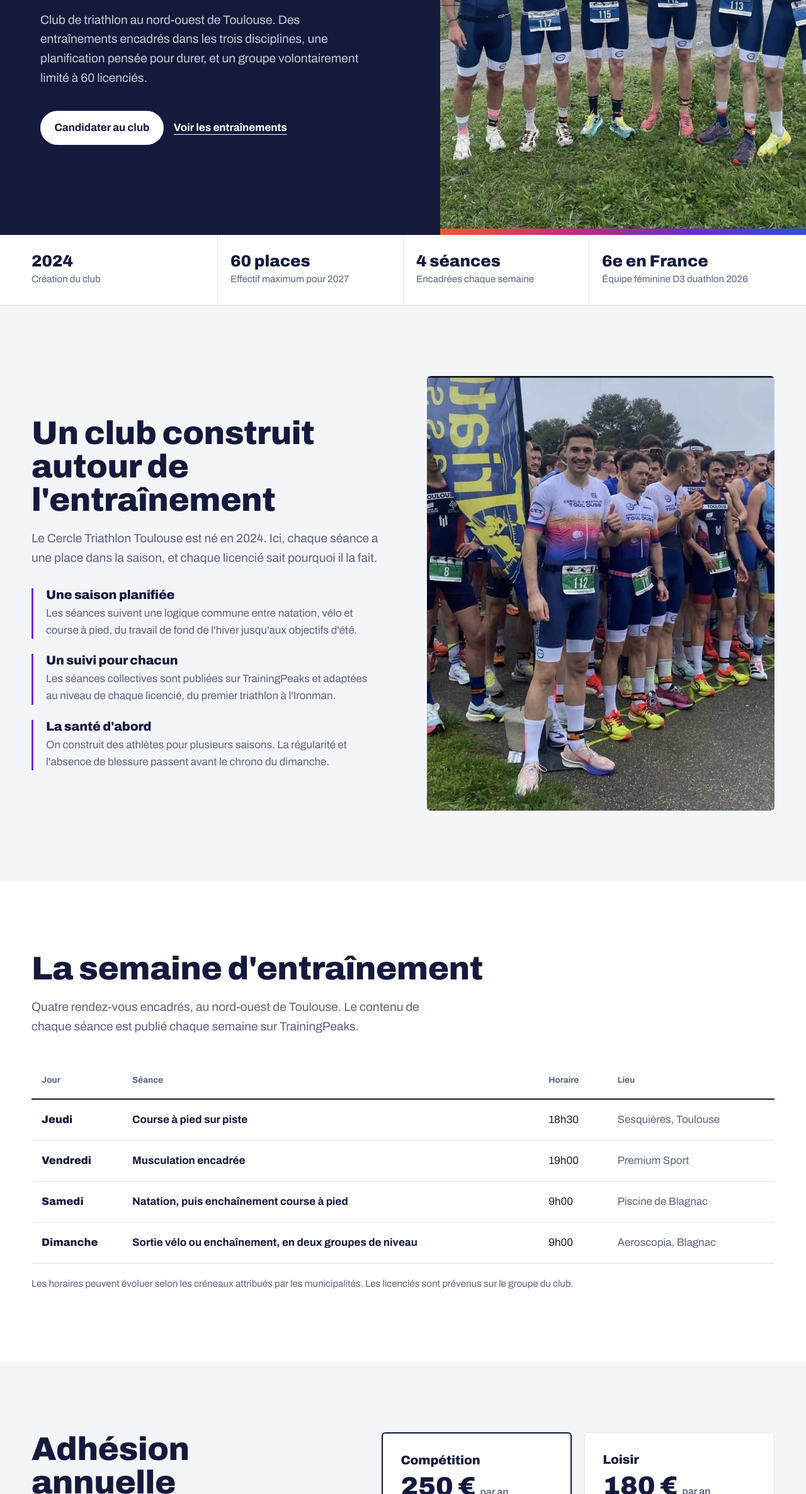
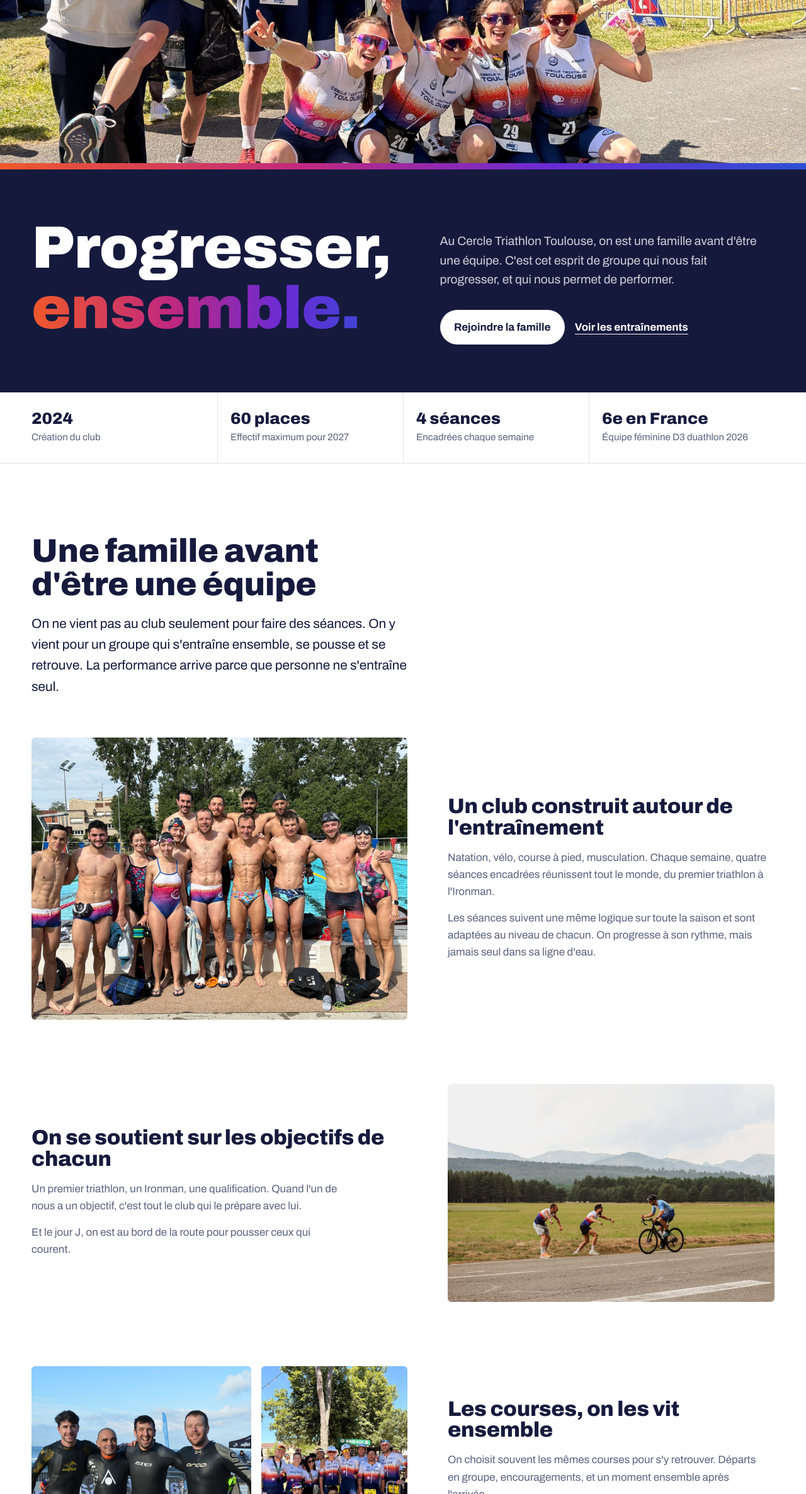
Before and after one commit to nicolasquenette14-code/site-cercle-triathlon-toulouse, a plain HTML site: page index.html in a window 1280 px wide. Shown: the part 428-2800 px from the top of the page at 63% size. Drawn offline with Linux system fonts and the light colour scheme.

Commit message:
Accueil centré sur l'esprit de famille, nouvelles photos du club
Co-Authored-By: Claude Opus 5.5 <noreply@anthropic.com>
Claude-Session: https://claude.ai/code/session_012n1oDLAv5x8iZVCaaB6nNc

```diff
--- a/index.html
+++ b/index.html
@@ -4,7 +4,7 @@
 <meta charset="UTF-8">
 <meta name="viewport" content="width=device-width, initial-scale=1">
 <title>Cercle Triathlon Toulouse | Club de triathlon à Toulouse et Blagnac</title>
-<meta name="description" content="Club de triathlon au nord-ouest de Toulouse. Natation, vélo, course à pied et musculation encadrés, équipe féminine en D3, 60 licenciés maximum. Candidatures ouvertes.">
+<meta name="description" content="Club de triathlon au nord-ouest de Toulouse, un groupe soudé avant tout. Natation, vélo, course à pied et musculation encadrés, équipe féminine en D3, 60 licenciés maximum.">
 <link rel="canonical" href="https://cercletriathlontoulouse.fr/">
 <meta name="robots" content="index, follow">
 <meta name="theme-color" content="#151a3d">
@@ -13,7 +13,7 @@
 <meta property="og:locale" content="fr_FR">
 <meta property="og:site_name" content="Cercle Triathlon Toulouse">
 <meta property="og:title" content="Cercle Triathlon Toulouse, club de triathlon à Toulouse">
-<meta property="og:description" content="Entraînements encadrés dans les trois disciplines, équipe féminine en D3, effectif limité à 60 licenciés.">
+<meta property="og:description" content="Un club de triathlon où l'on s'entraîne, se soutient et court ensemble. Effectif limité à 60 licenciés.">
 <meta property="og:url" content="https://cercletriathlontoulouse.fr/">
 <meta property="og:image" content="https://cercletriathlontoulouse.fr/images/partage.jpg">
 <meta property="og:image:width" content="1200">
@@ -26,7 +26,7 @@
 <link rel="preconnect" href="https://fonts.googleapis.com">
 <link rel="preconnect" href="https://fonts.gstatic.com" crossorigin>
 <link href="https://fonts.googleapis.com/css2?family=Archivo:wdth,wght@62..125,400..900&display=swap" rel="stylesheet">
-<link rel="preload" as="image" href="images/galerie-2.jpg">
+<link rel="preload" as="image" href="images/accueil.jpg">
 
 <script type="application/ld+json">
 {
@@ -92,18 +92,38 @@ h3 { font-size: 1.25rem; }
 .bouton.clair:hover { background: var(--orange); color: var(--blanc); }
 .menu-bouton { display: none; background: none; border: 1px solid var(--filet); border-radius: 8px; padding: .5rem .75rem; font: inherit; font-weight: 700; cursor: pointer; color: var(--encre); }
 
-/* Accueil */
-.accueil { background: var(--encre); color: var(--blanc); display: grid; grid-template-columns: 1.05fr 1fr; min-height: calc(100svh - 72px); }
-.accueil-texte { padding: clamp(3rem, 7vw, 6.5rem) clamp(1.5rem, 5vw, 5rem); display: flex; flex-direction: column; justify-content: center; }
-.accueil h1 { font-size: clamp(3rem, 7.4vw, 6.4rem); font-weight: 900; margin-bottom: 1.75rem; }
+/* Accueil, photo pleine largeur puis titre */
+.accueil-photo { position: relative; height: min(78svh, 820px); min-height: 380px; background: var(--encre); }
+.accueil-photo img { width: 100%; height: 100%; object-fit: cover; object-position: 50% 40%; }
+.accueil-photo::after { content: ""; position: absolute; inset: auto 0 0 0; height: 10px; background: var(--bande); }
+.accueil { background: var(--encre); color: var(--blanc); }
+.accueil .enveloppe { display: grid; grid-template-columns: 1.1fr 1fr; gap: clamp(2rem, 5vw, 4rem); align-items: end; padding: clamp(3rem, 6vw, 5rem) 0; }
+.accueil h1 { font-size: clamp(3rem, 7.4vw, 6.4rem); font-weight: 900; }
 .accueil h1 .ligne { display: block; }
 .accueil h1 .ligne + .ligne { background: var(--bande); -webkit-background-clip: text; background-clip: text; color: transparent; padding-bottom: .08em; }
-.accueil p { font-size: 1.2rem; color: rgba(255,255,255,.78); max-width: 46ch; margin-bottom: 2.25rem; }
+.accueil p { font-size: 1.2rem; color: rgba(255,255,255,.8); max-width: 46ch; margin-bottom: 2rem; }
 .accueil-actions { display: flex; gap: 1rem; flex-wrap: wrap; align-items: center; }
 .accueil-actions .lien { color: var(--blanc); font-weight: 700; text-underline-offset: 5px; }
-.accueil-photo { position: relative; overflow: hidden; }
-.accueil-photo img { width: 100%; height: 100%; object-fit: cover; object-position: 50% 35%; }
-.accueil-photo::after { content: ""; position: absolute; inset: auto 0 0 0; height: 10px; background: var(--bande); }
+
+/* Esprit de famille */
+.famille { background: var(--blanc); }
+.famille-tete { max-width: 62ch; margin-bottom: clamp(2.5rem, 5vw, 4rem); }
+.famille-tete .chapo { color: var(--encre); font-size: 1.3rem; }
+.recit { display: grid; grid-template-columns: 1.15fr 1fr; gap: clamp(2rem, 5vw, 4.5rem); align-items: center; }
+.recit + .recit { margin-top: clamp(4rem, 8vw, 6.5rem); }
+.recit.inverse > :first-child { order: 2; }
+.recit img { width: 100%; border-radius: 6px; object-fit: cover; }
+.recit h3 { font-size: clamp(1.5rem, 2.6vw, 2.1rem); margin-bottom: 1rem; }
+.recit p { color: var(--gris); max-width: 52ch; }
+.recit p + p { margin-top: .9rem; }
+.duo { display: grid; grid-template-columns: 1.5fr 1fr; gap: 1rem; align-items: stretch; }
+.duo img { height: 100%; aspect-ratio: auto; }
+.duo img:first-child { aspect-ratio: 3 / 2; }
+.duo img:last-child { aspect-ratio: 3 / 4; object-position: 50% 30%; }
+
+/* En images */
+.mosaique { display: grid; grid-template-columns: repeat(3, 1fr); gap: 1rem; }
+.mosaique img { width: 100%; aspect-ratio: 3 / 4; object-fit: cover; border-radius: 6px; }
 
 /* Repères */
 .reperes { background: var(--blanc); border-bottom: 1px solid var(--filet); }
@@ -146,7 +166,7 @@ section { padding: clamp(4rem, 9vw, 7rem) 0; }
 /* Équipe féminine */
 .feminines { background: var(--encre); color: var(--blanc); padding: 0; }
 .feminines-grille { display: grid; grid-template-columns: 1fr 1fr; }
-.feminines-photo img { width: 100%; height: 100%; object-fit: cover; object-position: 40% 50%; min-height: 420px; }
+.feminines-photo img { width: 100%; height: 100%; object-fit: cover; object-position: 50% 62%; min-height: 420px; max-height: 760px; }
 .feminines-texte { padding: clamp(3rem, 7vw, 6rem) clamp(1.5rem, 5vw, 5rem); display: flex; flex-direction: column; justify-content: center; }
 .feminines-texte p { color: rgba(255,255,255,.8); max-width: 50ch; }
 .palmares { list-style: none; margin-top: 2rem; display: grid; gap: .9rem; }
@@ -210,8 +230,11 @@ dialog .fermer { float: right; }
   .menu { display: none; position: absolute; top: 72px; left: 0; right: 0; background: var(--blanc); flex-direction: column; align-items: flex-start; padding: 1.5rem; gap: 1.1rem; border-bottom: 1px solid var(--filet); }
   .menu.ouvert { display: flex; }
   .menu-bouton { display: block; }
-  .accueil, .club, .adhesion, .feminines-grille, .candidature { grid-template-columns: 1fr; }
-  .accueil-photo { height: 52vh; order: -1; }
+  .accueil .enveloppe, .club, .adhesion, .feminines-grille, .candidature, .recit { grid-template-columns: 1fr; }
+  .recit.inverse > :first-child { order: 0; }
+  .accueil-photo { height: 46vh; }
+  .mosaique { grid-template-columns: 1fr 1fr; }
+  .mosaique img:last-child { grid-column: 1 / -1; aspect-ratio: 3 / 2; }
   .reperes ul { grid-template-columns: 1fr 1fr; }
   .reperes li { border-left: 0; padding-left: 0; border-top: 1px solid var(--filet); }
   .flux { grid-template-columns: repeat(2, 1fr); }
@@ -248,17 +271,20 @@ dialog .fermer { float: right; }
 
 <main id="haut">
 
+  <div class="accueil-photo">
+    <img src="images/accueil.jpg" alt="Les athlètes du Cercle Triathlon Toulouse réunis et souriants après une course" width="2048" height="1536" fetchpriority="high">
+  </div>
+
   <div class="accueil">
-    <div class="accueil-texte">
+    <div class="enveloppe">
       <h1><span class="ligne">Progresser,</span><span class="ligne">ensemble.</span></h1>
-      <p>Club de triathlon au nord-ouest de Toulouse. Des entraînements encadrés dans les trois disciplines, une planification pensée pour durer, et un groupe volontairement limité à 60 licenciés.</p>
-      <div class="accueil-actions">
-        <a class="bouton clair" href="#candidature">Candidater au club</a>
-        <a class="lien" href="#semaine">Voir les entraînements</a>
+      <div>
+        <p>Au Cercle Triathlon Toulouse, on est une famille avant d'être une équipe. C'est cet esprit de groupe qui nous fait progresser, et qui nous permet de performer.</p>
+        <div class="accueil-actions">
+          <a class="bouton clair" href="#candidature">Rejoindre la famille</a>
+          <a class="lien" href="#semaine">Voir les entraînements</a>
+        </div>
       </div>
-    </div>
-    <div class="accueil-photo">
-      <img src="images/galerie-2.jpg" alt="Six athlètes du Cercle Triathlon Toulouse en tenue du club après une course" width="1080" height="1079" fetchpriority="high">
     </div>
   </div>
 
@@ -271,28 +297,41 @@ dialog .fermer { float: right; }
     </ul>
   </div>
 
-  <section id="club">
-    <div class="enveloppe club">
-      <div>
-        <h2>Un club construit autour de l'entraînement</h2>
-        <p class="chapo">Le Cercle Triathlon Toulouse est né en 2024. Ici, chaque séance a une place dans la saison, et chaque licencié sait pourquoi il la fait.</p>
-        <ul class="principes">
-          <li>
-            <h3>Une saison planifiée</h3>
-            <p>Les séances suivent une logique commune entre natation, vélo et course à pied, du travail de fond de l'hiver jusqu'aux objectifs d'été.</p>
-          </li>
-          <li>
-            <h3>Un suivi pour chacun</h3>
-            <p>Les séances collectives sont publiées sur TrainingPeaks et adaptées au niveau de chaque licencié, du premier triathlon à l'Ironman.</p>
-          </li>
-          <li>
-            <h3>La santé d'abord</h3>
-            <p>On construit des athlètes pour plusieurs saisons. La régularité et l'absence de blessure passent avant le chrono du dimanche.</p>
-          </li>
-        </ul>
+  <section id="club" class="famille">
+    <div class="enveloppe">
+      <div class="famille-tete">
+        <h2>Une famille avant d'être une équipe</h2>
+        <p class="chapo">On ne vient pas au club seulement pour faire des séances. On y vient pour un groupe qui s'entraîne ensemble, se pousse et se retrouve. La performance arrive parce que personne ne s'entraîne seul.</p>
       </div>
-      <div class="club-photo">
-        <img src="images/galerie-4.jpg" alt="Athlètes du club alignés au départ d'une course" width="1080" height="1081" loading="lazy">
+
+      <div class="recit">
+        <img src="images/natation-groupe.jpg" alt="Le groupe du club au bord du bassin après une séance de natation" width="1800" height="1350" loading="lazy">
+        <div>
+          <h3>Un club construit autour de l'entraînement</h3>
+          <p>Natation, vélo, course à pied, musculation. Chaque semaine, quatre séances encadrées réunissent tout le monde, du premier triathlon à l'Ironman.</p>
+          <p>Les séances suivent une même logique sur toute la saison et sont adaptées au niveau de chacun. On progresse à son rythme, mais jamais seul dans sa ligne d'eau.</p>
+        </div>
+      </div>
+
+      <div class="recit inverse">
+        <img src="images/soutien.jpg" alt="Deux athlètes du club encouragent un coéquipier à vélo sur une route de montagne" width="1600" height="1066" loading="lazy">
+        <div>
+          <h3>On se soutient sur les objectifs de chacun</h3>
+          <p>Un premier triathlon, un Ironman, une qualification. Quand l'un de nous a un objectif, c'est tout le club qui le prépare avec lui.</p>
+          <p>Et le jour J, on est au bord de la route pour pousser ceux qui courent.</p>
+        </div>
+      </div>
+
+      <div class="recit">
+        <div class="duo">
+          <img src="images/combinaisons.jpg" alt="Quatre athlètes du club en combinaison sur la plage avant un départ de triathlon" width="1800" height="1200" loading="lazy">
+          <img src="images/course-groupe.jpg" alt="Le groupe du club réuni en tenue après une course" width="1350" height="1800" loading="lazy">
+        </div>
+        <div>
+          <h3>Les courses, on les vit ensemble</h3>
+          <p>On choisit souvent les mêmes courses pour s'y retrouver. Départs en groupe, encouragements, et un moment ensemble après l'arrivée.</p>
+          <p>Ces week-ends de course font autant le club que les entraînements.</p>
+        </div>
       </div>
     </div>
   </section>
@@ -341,7 +380,7 @@ dialog .fermer { float: right; }
   <section class="feminines" aria-labelledby="titre-feminines">
     <div class="feminines-grille">
       <div class="feminines-photo">
-        <img src="images/galerie-3.jpg" alt="Athlète de l'équipe féminine du club en contre-la-montre à vélo" width="1080" height="1084" loading="lazy">
+        <img src="images/podium-feminines.jpg" alt="L'équipe féminine du club sur le podium du Grand Prix de duathlon de Poitiers" width="900" height="1600" loading="lazy">
       </div>
       <div class="feminines-texte">
         <h2 id="titre-feminines">L'équipe féminine</h2>
@@ -352,6 +391,14 @@ dialog .fermer { float: right; }
           <li>Championne d'Occitanie</li>
         </ul>
       </div>
+    </div>
+  </section>
+
+  <section class="images" aria-label="Le club en images">
+    <div class="enveloppe mosaique">
+      <img src="images/chrono.jpg" alt="Athlète du club en position de contre-la-montre" width="889" height="1528" loading="lazy">
+      <img src="images/tunnel.jpg" alt="Le groupe vélo du club sous un tunnel pendant un stage" width="853" height="1280" loading="lazy">
+      <img src="images/course-velo.jpg" alt="Quatre athlètes du club à vélo pendant une course" width="1200" height="1800" loading="lazy">
     </div>
   </section>
 
```
Also changed, not shown: images/accueil.jpg (added), images/chrono.jpg (added), images/combinaisons.jpg (added), images/course-groupe.jpg (added), images/course-velo.jpg (added), images/galerie-1.jpg (deleted), images/galerie-2.jpg (deleted), images/galerie-3.jpg (deleted), images/galerie-4.jpg (deleted), images/natation-groupe.jpg (added), images/partage.jpg, images/podium-feminines.jpg (added), images/soutien.jpg (added), images/tunnel.jpg (added).
